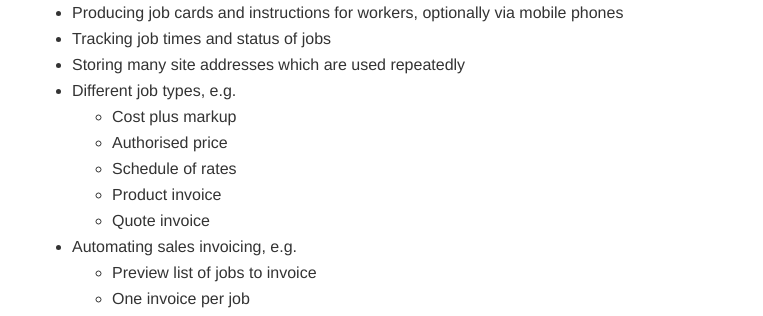
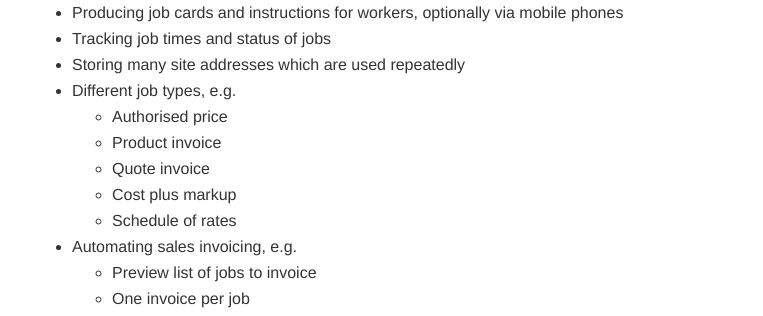
Before and after one commit to JNCSolutions/ConstructionManagerDocs, a Jekyll site: the page built from maintenance.html, in a window 1280 px wide and 900 px high, scrolled down 560 px. Shown: the part 152-468 px from the top of the window, without its empty margins (258-1021 px from the left). Built offline with Jekyll 4.4.1, drawn with Linux system fonts in a browser that asks for light colours; part of the change alters nothing that is shown.

```diff
--- a/maintenance.html
+++ b/maintenance.html
@@ -34,11 +34,11 @@ title: Maintenance
         <li>Storing many site addresses which are used repeatedly</li>
         <li>Different job types, e.g.</li>
         <ul>
-          <li>Cost plus markup</li>
           <li>Authorised price</li>
-          <li>Schedule of rates</li>
           <li>Product invoice</li>
           <li>Quote invoice</li>
+          <li>Cost plus markup</li>
+          <li>Schedule of rates</li>
         </ul>
         <li>Automating sales invoicing, e.g.</li>
         <ul>
```
